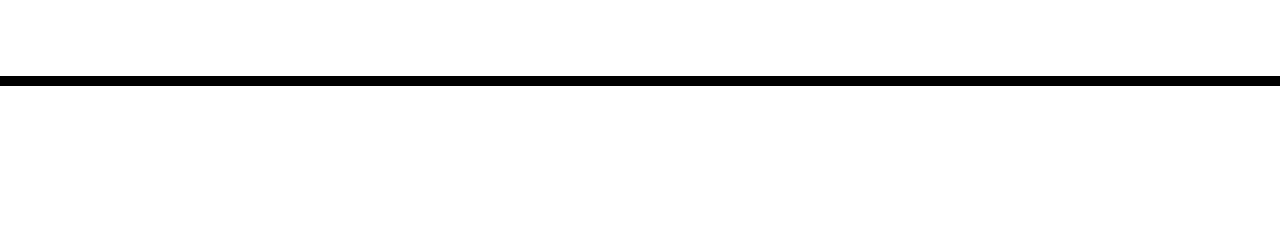
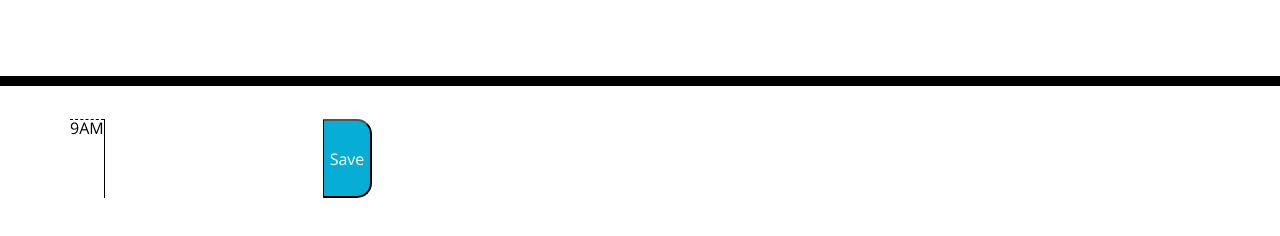
Before and after one commit to brendanjflewis/work-day-scheduler, a plain HTML site: page index.html in a window 1280 px wide. Shown: the part 182-418 px from the top of the page. Drawn offline with nearby package versions, Linux system fonts and the light colour scheme.

Commit message:
created script.js file and added to index

```diff
--- a/index.html
+++ b/index.html
@@ -30,9 +30,15 @@
     </header>
     <div class="container">
       <!-- Timeblocks go here -->
+      <div class="row">
+        <div class="hour">9AM</div>
+        <textarea></textarea>
+        <button class="saveBtn">Save</button>
+      </div>
     </div>
 
     <script src="https://code.jquery.com/jquery-3.4.1.min.js"></script>
     <script src="https://cdnjs.cloudflare.com/ajax/libs/moment.js/2.24.0/moment.min.js"></script>
+    <script src="script.js"></script>
   </body>
 </html>
--- /dev/null
+++ b/script.js
@@ -0,0 +1 @@
+var todayDate = moment().format('dddd, MMM YY');
```
